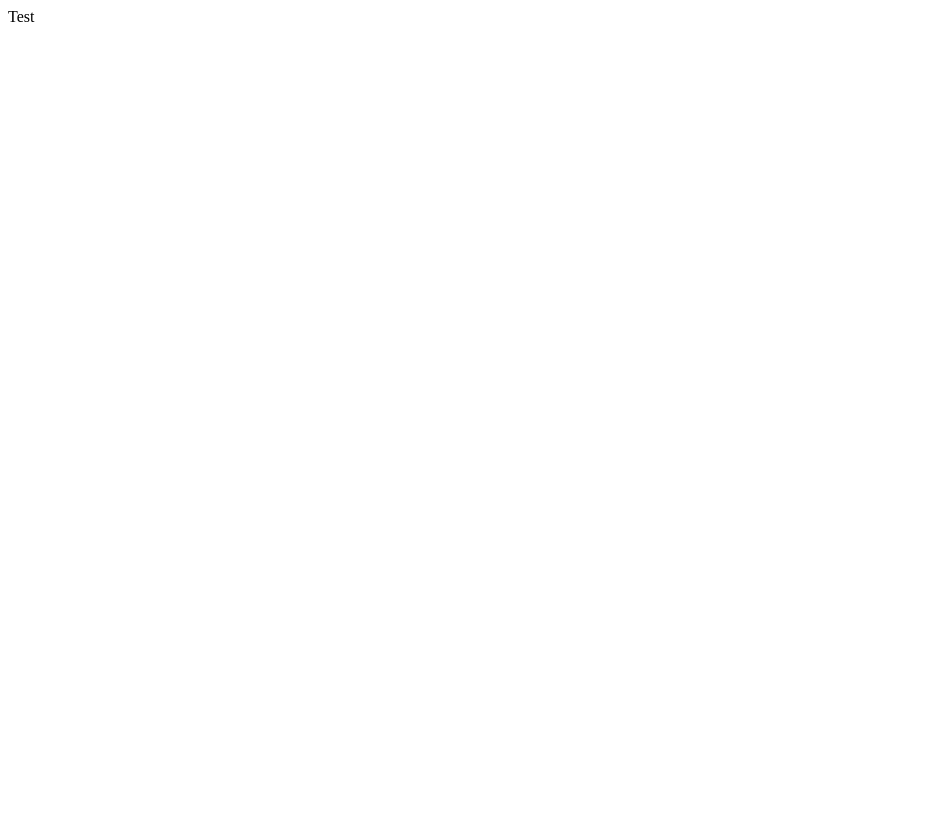
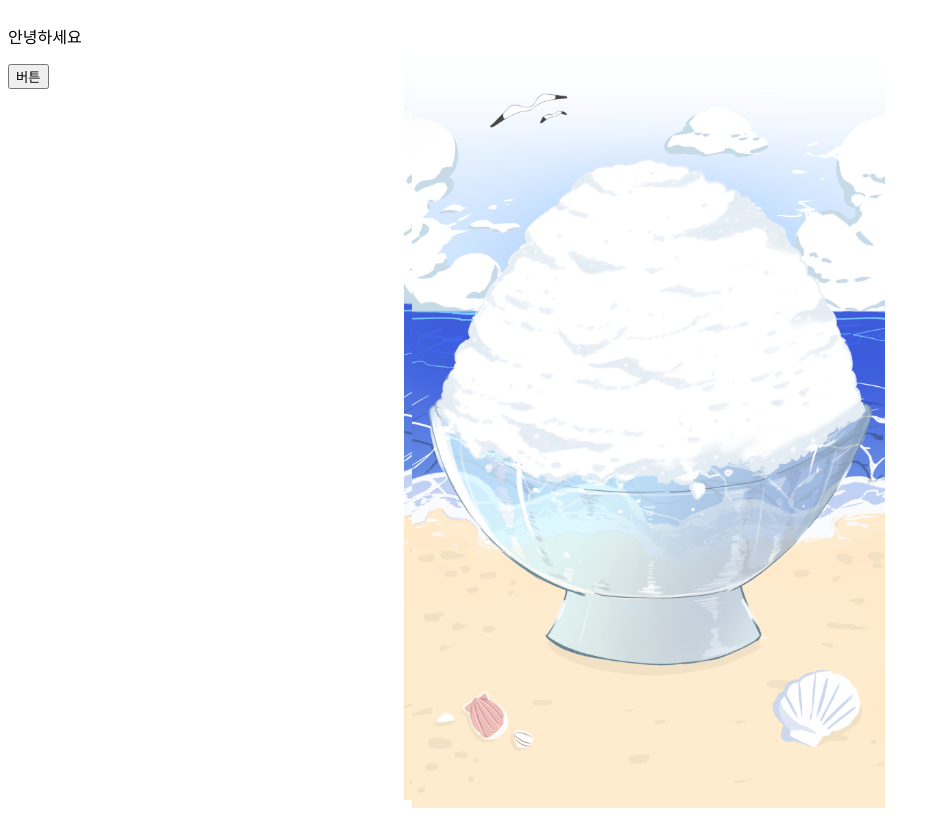
Before and after one commit to heading1/WYLSBingsu, a React app in the folder client/: page / in a window 1280 px wide. Shown: the whole page, without its empty margins (0-940 px from the left). Built offline with nearby package versions, Linux system fonts and the light colour scheme.

Commit message:
feat: 메인페이지 레이아웃

```diff
--- a/client/package.json
+++ b/client/package.json
@@ -30,6 +30,7 @@
     "@types/react-router-dom": "^5.3.3",
     "@types/styled-components": "^5.1.25",
     "babel-loader": "^8.2.5",
+    "file-loader": "^6.2.0",
     "html-webpack-plugin": "^5.5.0",
     "ts-loader": "^9.3.0",
     "typescript": "^4.7.3",
--- a/client/src/App.tsx
+++ b/client/src/App.tsx
@@ -1,5 +1,17 @@
-import React from 'react';
+// module
+import { BrowserRouter, Routes, Route } from 'react-router-dom';
 
-const App = () => <>Test</>;
+// pages
+import { MainPage } from './pages';
+
+const App = () => {
+  return (
+    <BrowserRouter>
+      <Routes>
+        <Route path="/" element={<MainPage />}></Route>
+      </Routes>
+    </BrowserRouter>
+  );
+};
 
 export default App;
--- /dev/null
+++ b/client/src/pages/MainPage/components/Header/index.tsx
@@ -0,0 +1,14 @@
+import React from 'react';
+import { LinkBtn, StyledHeader } from './index.style';
+import bingsu from '../../assets/images/bingsu.jpeg';
+
+const Header: React.FC = () => {
+  return (
+    <StyledHeader>
+      <p>안녕하세요.</p>
+      <LinkBtn>버튼</LinkBtn>
+    </StyledHeader>
+  );
+};
+
+export default Header;
--- /dev/null
+++ b/client/src/pages/MainPage/index.tsx
@@ -0,0 +1,55 @@
+import styled from 'styled-components';
+import React from 'react';
+import bingsu from '../../assets/images/bingsu.jpeg';
+import Header from './components/Header';
+
+const MainPageDiv = styled.div`
+  height: 100vh;
+  width: 100vw;
+  display: flex;
+  flex-direction: column;
+  background-image: url(${bingsu});
+  background-size: contain;
+  background-repeat: no-repeat;
+  background-position: center;
+  overflow: hidden;
+  /* position: relative; */
+`;
+
+const BackgroundImg = styled.img`
+  width: 100%;
+  height: 100vh;
+  position: absolute;
+  top: 0;
+  left: 0;
+  object-fit: contain;
+  overflow: hidden;
+  z-index: -1;
+`;
+
+const HeaderSSS = styled.div`
+  position: relative;
+`;
+
+const HeaderDDD = styled.div`
+  position: absolute;
+  /* top: px; */
+`;
+
+const MainPage: React.FC = () => {
+  return (
+    <MainPageDiv>
+      <BackgroundImg src={bingsu} />
+      <HeaderSSS>
+        <HeaderDDD>
+          <p>안녕하세요</p>
+          <button>버튼</button>
+        </HeaderDDD>
+      </HeaderSSS>
+
+      {/* <Header /> */}
+    </MainPageDiv>
+  );
+};
+
+export default MainPage;
--- /dev/null
+++ b/client/src/pages/index.ts
@@ -0,0 +1,3 @@
+import MainPage from './MainPage';
+
+export { MainPage };
--- /dev/null
+++ b/client/src/types/images.d.ts
@@ -0,0 +1,3 @@
+declare module '*.png';
+declare module '*.jpg';
+declare module '*.jpeg';
--- a/client/tsconfig.json
+++ b/client/tsconfig.json
@@ -14,7 +14,8 @@
     "allowSyntheticDefaultImports": true, // default export가 없는 모듈에서 default imports를 허용합니다. 코드 방출에는 영향을 주지 않으며, 타입 검사만 수행합니다.
     "baseUrl": "./", // 비-상대적 모듈 이름을 해석하기 위한 기본 디렉터리. 자세한 내용은 모듈 해석 문서을 참조하세요.
     "outDir": "./dist", //	출력 구조를 디렉토리로 리다이렉트합니다.
-    "moduleResolution": "node" // 모듈 해석 방법 결정. Node.js/io.js 스타일 해석의 경우, "Node" 또는 "Classic" 중 하나입니다.
+    "moduleResolution": "node", // 모듈 해석 방법 결정. Node.js/io.js 스타일 해석의 경우, "Node" 또는 "Classic" 중 하나입니다.
+    "typeRoots": ["src/types"]
   },
   "exclude": ["node_modules"],
   "include": ["**/*.ts", "**/*.tsx"]
--- a/client/webpack.config.js
+++ b/client/webpack.config.js
@@ -38,6 +38,15 @@ module.exports = {
         test: /\.tsx?$/,
         use: ['babel-loader', 'ts-loader'],
       },
+      {
+        test: /\.(png|jpe?g)$/,
+        use: {
+          loader: 'file-loader',
+          options: {
+            name: '[path][name].[ext]',
+          },
+        },
+      },
     ],
   },
 };
```
Also changed, not shown: client/src/pages/MainPage/components/Header/index.style.tsx (added, +21 -0 lines), client/src/assets/images/bingsu.jpeg (added), 1 other file (tests, documents, lock files or other folders).
